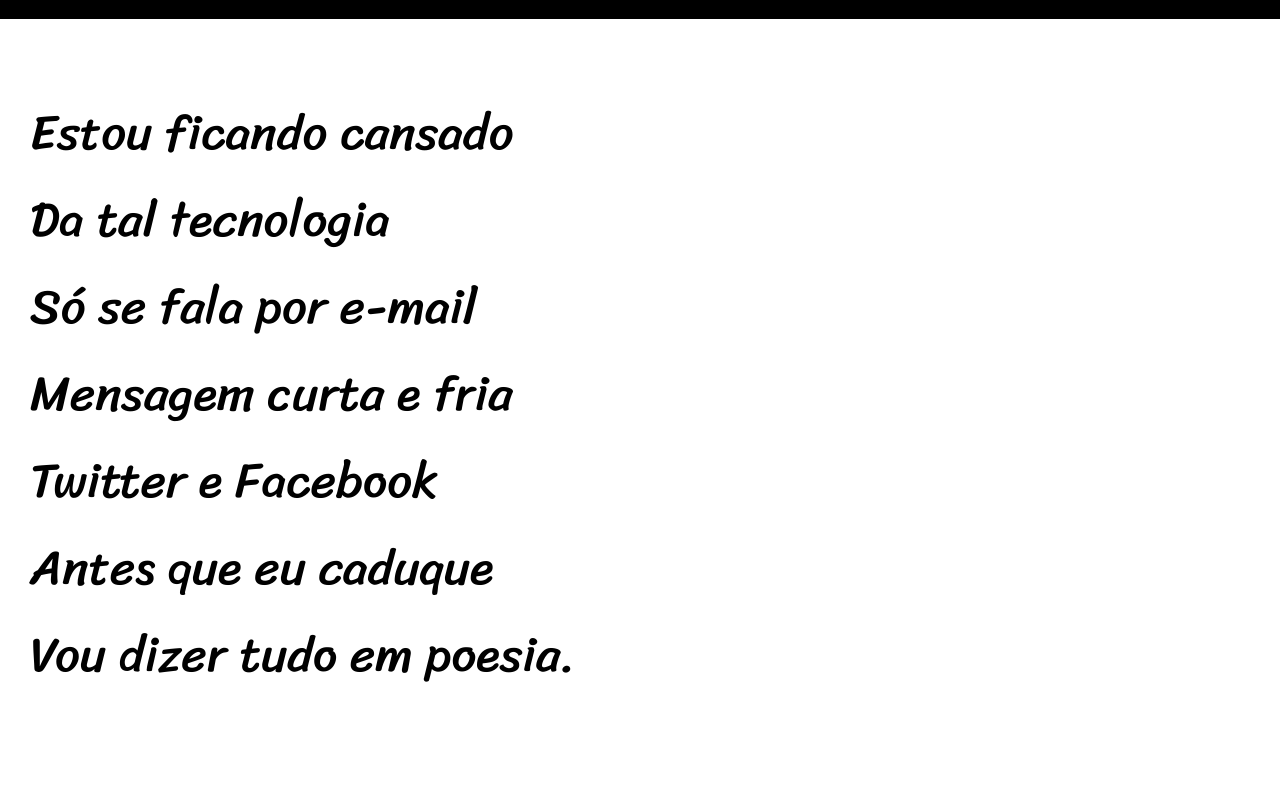
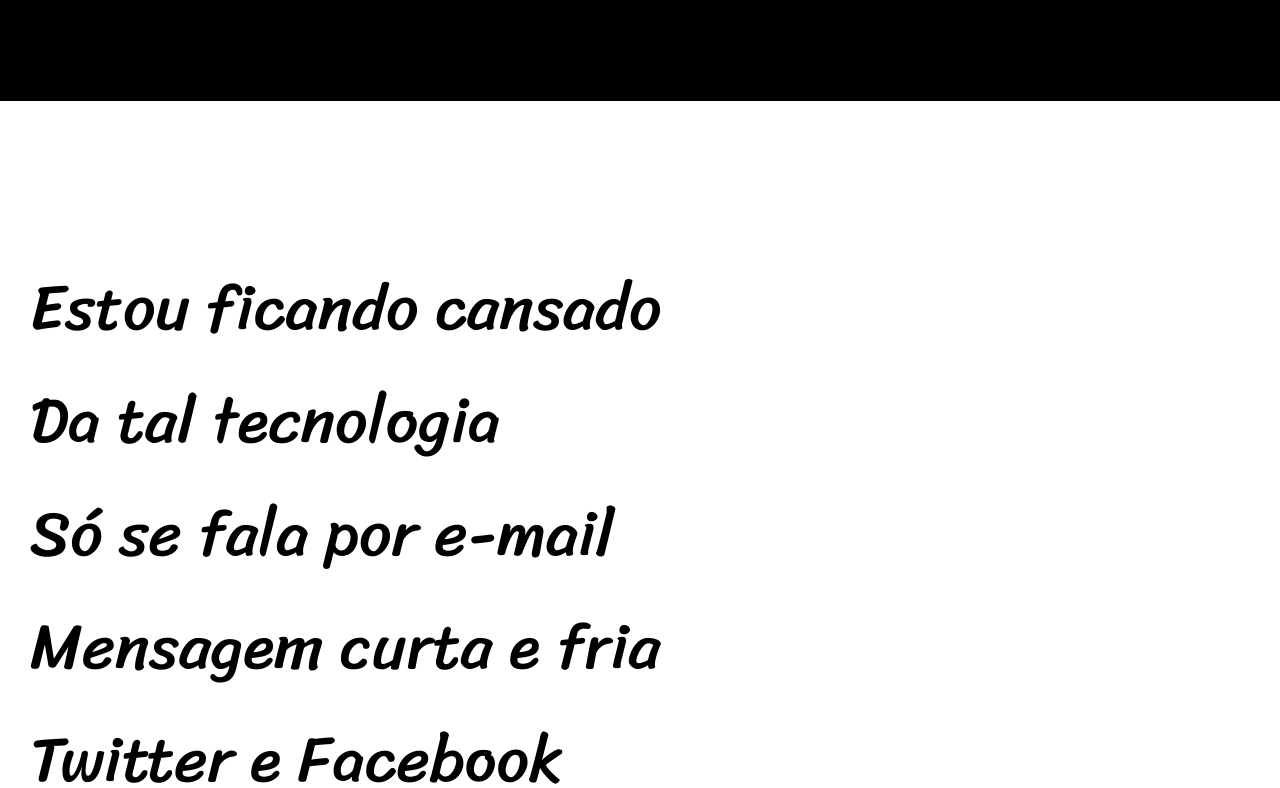
Before and after one commit to ArturH16/projeto-cordel, a plain HTML site: page index.html in a window 1280 px wide. Shown: the part 255-1043 px from the top of the page. Drawn offline with Linux system fonts and the light colour scheme.

Commit message:
Atualização estilos dos textos e blocos

```diff
--- a/style.css
+++ b/style.css
@@ -7,6 +7,10 @@
 * {
     padding: 0px;
     margin: 0px;
+}
+
+html, body {
+    min-height: 100vh;
 }
 
 :root {
@@ -23,15 +27,17 @@
 
 h1 {
     padding-top: 60px;
-    font-size: 132px;
+    font-size: 20vh;
     font-family: var(--fonte-titulo);
     color: white;
+    font-variant: small-caps;
 
 }
 
 header p {
     font-family: Verdana, Geneva, Tahoma, sans-serif;
     color: white;
+    padding-bottom: 50px;
 }
 
 a {
@@ -40,15 +46,23 @@
     font-weight: bold;
 }
 
+a:hover {
+    text-decoration: underline;
+}
+
 main {
     min-width: 300px;
     margin-top: 70px;
 }
 
+section {
+    padding-top: 10vh;
+    padding-bottom: 10vh;
+}
 
 main p {
     font-family: var(--fonte-poema);
-    font-size: 49px;
+    font-size: 8vh;
 }
 
 .estrofes {
```
